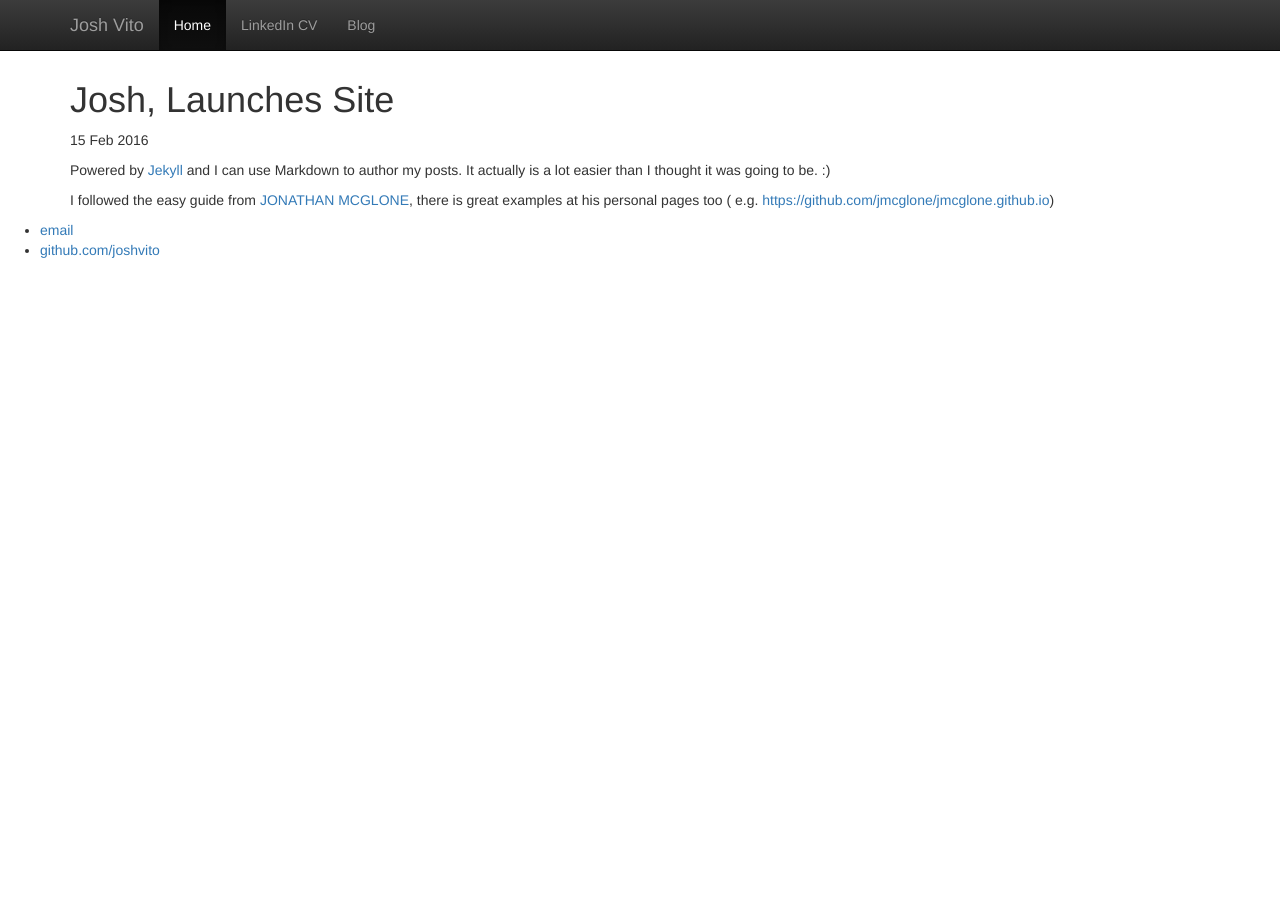
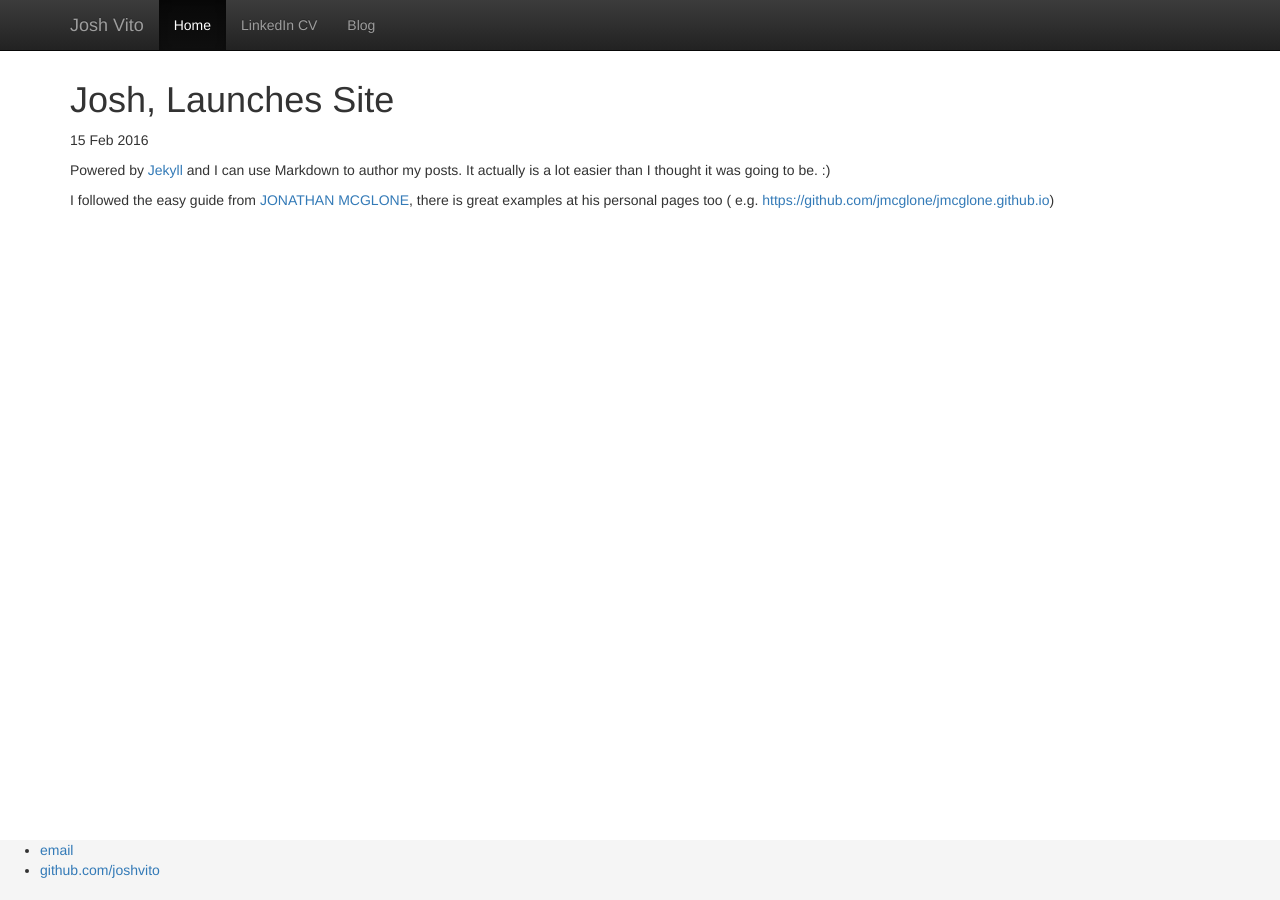
Before and after one commit to joshvito/joshvito.github.io, a Jekyll site: the page built from _posts/2016-02-16-site-init-launch.md, in a window 1280 px wide. Built offline with Jekyll 4.4.1, drawn with Linux system fonts in a browser that asks for light colours; nearby versions of some CDN libraries.

Commit message:
added missing class to footer element

```diff
--- a/_includes/footer.html
+++ b/_includes/footer.html
@@ -1,4 +1,4 @@
-<footer>
+<footer class="footer">
 	<div class="contaner">
 		<ul>
 			<li><a href="mailto:joshvito@gmail.com">email</a></li>
```
